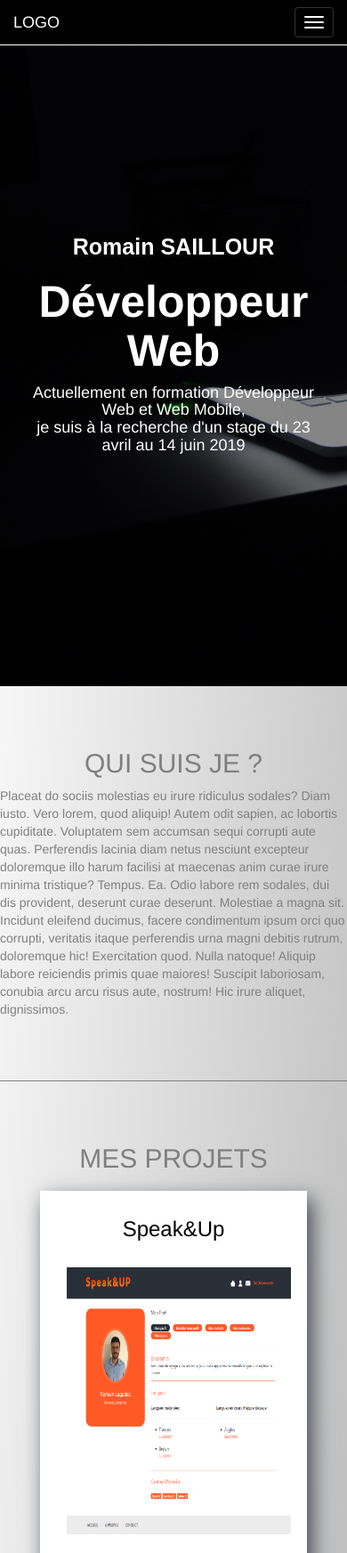
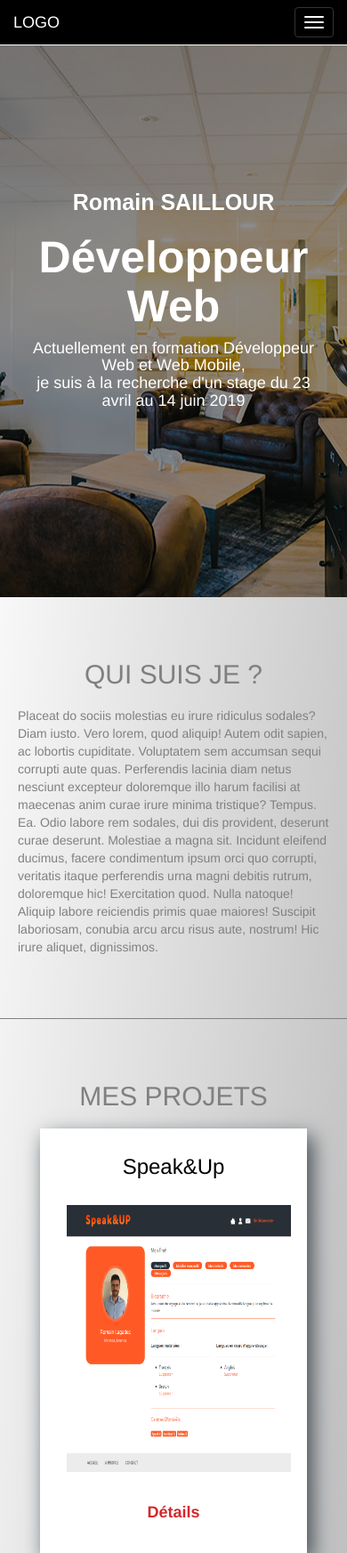
Before and after one commit to RomainSai/portofolio, a PHP site: page /index.html in a window 390 px wide; the page is wider, and only the part inside the window is pictured. Shown: the top 1745 px of that part at 89% size. Run offline with PHP 8.4, Linux system fonts and the light colour scheme; some libraries are stand-ins or nearby versions.

Commit message:
changement photo taille telephone

```diff
--- a/index.html
+++ b/index.html
@@ -53,9 +53,9 @@
 
   <!--SECTION QUI SUIS JE ?-->
   <section id="presentation" class="culture-section2 container">
-    <div id="projet" class=" ">
+    <div id="presentation" class=" ">
       <div class="row">
-        <div class="titreProjets col-md-offset-2 col-md-8 col-md-offset-2  ">
+        <div class="presentation col-md-offset-2 col-md-8 col-md-offset-2  ">
           <h2 class="text-capitalize">QUI SUIS JE ?</h2>
           <p>Placeat do sociis molestias eu irure ridiculus sodales? Diam iusto. Vero lorem, quod aliquip! Autem odit sapien, ac lobortis cupiditate. Voluptatem sem accumsan sequi corrupti aute quas. Perferendis lacinia diam netus nesciunt excepteur doloremque illo harum facilisi at maecenas anim curae irure minima tristique? Tempus. Ea. Odio labore rem sodales, dui dis provident, deserunt curae deserunt. Molestiae a magna sit. Incidunt eleifend ducimus, facere condimentum ipsum orci quo corrupti, veritatis itaque perferendis urna magni debitis rutrum, doloremque hic! Exercitation quod. Nulla natoque! Aliquip labore reiciendis primis quae maiores! Suscipit laboriosam, conubia arcu arcu risus aute, nostrum! Hic irure aliquet, dignissimos.</p>
         </div>
--- a/style.css
+++ b/style.css
@@ -18,12 +18,12 @@
 
 /* SECTION 1  */
 .first-section {
-    background: linear-gradient(rgba(0, 0, 0, 0.45),rgba(0, 0, 0, 0.45)), url(images/imageDark.jpg) fixed no-repeat;
-    height: 100%;
-    background-size: cover;
-    color: #fff;
+  background: linear-gradient(rgba(0, 0, 0, 0.45),rgba(0, 0, 0, 0.45)), url(images/imageDark.jpg) fixed no-repeat;
+  height: 100%;
+  background-size: cover;
+  color: #fff;
 	text-align: center;
-    padding: 250px 0px;
+  padding: 250px 0px;
 
 }
 
@@ -40,6 +40,13 @@
     margin: 14px 0;
     font-family: 'proxima-nova', sans-serif;
     text-transform: capitalize;
+}
+
+/* =================================
+  # SECTION QUI SUIS JE
+================================= */
+.presentation p{
+  margin: 20px;
 }
 
 /* SECTION 2 */
@@ -390,6 +397,16 @@
 }
 @media (max-width: 767px){
 
+  .first-section {
+    background: linear-gradient(rgba(0, 0, 0, 0.45),rgba(0, 0, 0, 0.45)), url(images/image.jpg) fixed no-repeat;
+    height: 100%;
+    background-size: auto;
+    color: #fff;
+  	text-align: center;
+    padding: 200px 0px;
+
+  }
+
   .ct-sliderPop {
     height: 500px;
     max-width: 500px !important;
```
